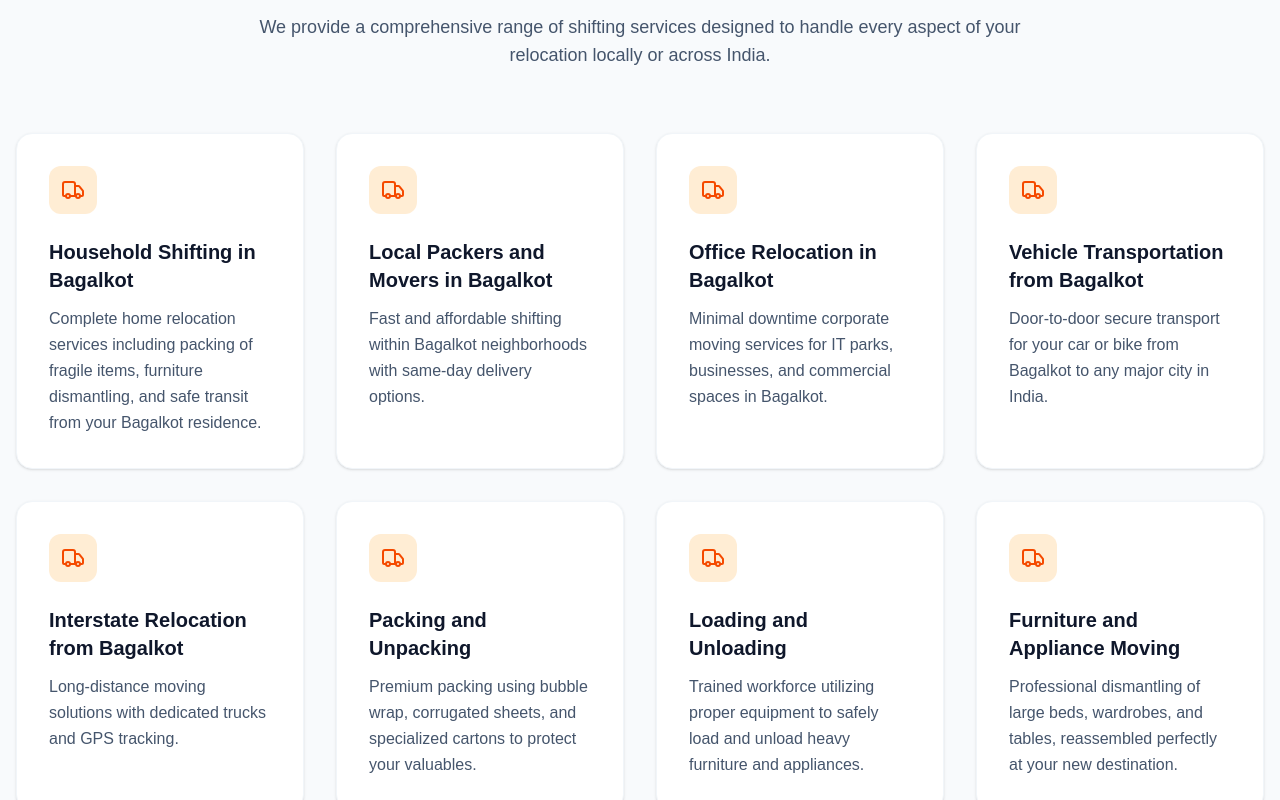
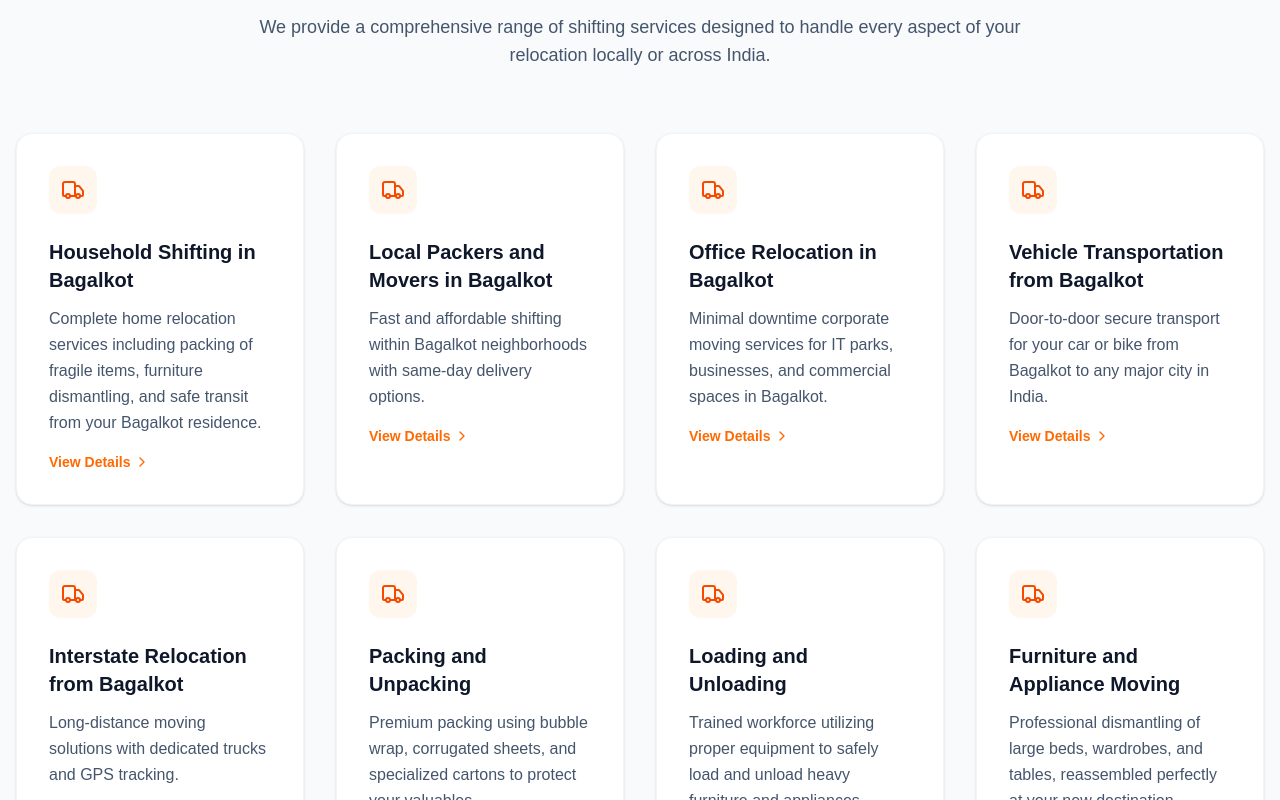
Before and after one commit to likhitpg08092020-bot/likhitpackers, a React (Vite) app: page /locations/bagalkot in a window 1280 px wide. Shown: the part 1300-2100 px from the top of the page. Built offline with nearby package versions, Linux system fonts and the light colour scheme; no server answers.

Commit message:
Create dedicated service pages and link them

```diff
--- a/src/App.tsx
+++ b/src/App.tsx
@@ -15,6 +15,7 @@ import Login from './pages/login';
 import Quote from './pages/quote';
 import Register from './pages/register';
 import Services from './pages/services';
+import ServiceDetail from './pages/service-detail';
 import Testimonials from './pages/testimonials';
 import Track from './pages/track';
 
@@ -50,6 +51,7 @@ function App() {
         <Route path="/quote" element={<Quote />} />
         <Route path="/register" element={<Register />} />
         <Route path="/services" element={<Services />} />
+        <Route path="/services/:id" element={<ServiceDetail />} />
         <Route path="/testimonials" element={<Testimonials />} />
         <Route path="/track" element={<Track />} />
       </Routes>
--- a/src/data/locationsData.ts
+++ b/src/data/locationsData.ts
@@ -32,15 +32,15 @@ export const cities = [
 const aboutTextTemplate = (city: string) => `Looking for reliable packers and movers in ${city} for your home, office, vehicle or long-distance relocation? Likhit Packers and Movers provides professional packing, loading, transportation, unloading and relocation services for customers moving within ${city} or relocating to another city.\n\nWhether you are shifting to a new apartment, moving your family to Bengaluru, relocating an office, or transporting your vehicle, our team helps coordinate the complete moving process from packing to delivery.`;
 
 const servicesTemplate = (city: string) => [
-  { title: `Household Shifting in ${city}`, desc: `Complete home relocation services including packing of fragile items, furniture dismantling, and safe transit from your ${city} residence.` },
-  { title: `Local Packers and Movers in ${city}`, desc: `Fast and affordable shifting within ${city} neighborhoods with same-day delivery options.` },
-  { title: `Office Relocation in ${city}`, desc: `Minimal downtime corporate moving services for IT parks, businesses, and commercial spaces in ${city}.` },
-  { title: `Vehicle Transportation from ${city}`, desc: `Door-to-door secure transport for your car or bike from ${city} to any major city in India.` },
-  { title: `Interstate Relocation from ${city}`, desc: `Long-distance moving solutions with dedicated trucks and GPS tracking.` },
-  { title: `Packing and Unpacking`, desc: `Premium packing using bubble wrap, corrugated sheets, and specialized cartons to protect your valuables.` },
-  { title: `Loading and Unloading`, desc: `Trained workforce utilizing proper equipment to safely load and unload heavy furniture and appliances.` },
-  { title: `Furniture and Appliance Moving`, desc: `Professional dismantling of large beds, wardrobes, and tables, reassembled perfectly at your new destination.` },
-  { title: `Storage and Warehousing`, desc: `Safe, climate-controlled storage facilities for short-term or long-term keeping of your goods.` }
+  { slug: "household-shifting", title: `Household Shifting in ${city}`, desc: `Complete home relocation services including packing of fragile items, furniture dismantling, and safe transit from your ${city} residence.` },
+  { slug: "local-packers", title: `Local Packers and Movers in ${city}`, desc: `Fast and affordable shifting within ${city} neighborhoods with same-day delivery options.` },
+  { slug: "office-relocation", title: `Office Relocation in ${city}`, desc: `Minimal downtime corporate moving services for IT parks, businesses, and commercial spaces in ${city}.` },
+  { slug: "vehicle-transportation", title: `Vehicle Transportation from ${city}`, desc: `Door-to-door secure transport for your car or bike from ${city} to any major city in India.` },
+  { slug: "interstate-relocation", title: `Interstate Relocation from ${city}`, desc: `Long-distance moving solutions with dedicated trucks and GPS tracking.` },
+  { slug: "packing-unpacking", title: `Packing and Unpacking`, desc: `Premium packing using bubble wrap, corrugated sheets, and specialized cartons to protect your valuables.` },
+  { slug: "loading-unloading", title: `Loading and Unloading`, desc: `Trained workforce utilizing proper equipment to safely load and unload heavy furniture and appliances.` },
+  { slug: "furniture-moving", title: `Furniture and Appliance Moving`, desc: `Professional dismantling of large beds, wardrobes, and tables, reassembled perfectly at your new destination.` },
+  { slug: "storage-warehousing", title: `Storage and Warehousing`, desc: `Safe, climate-controlled storage facilities for short-term or long-term keeping of your goods.` }
 ];
 
 const pricingTemplate = (city: string) => [
--- /dev/null
+++ b/src/data/servicesData.ts
@@ -0,0 +1,47 @@
+export const servicesData = [
+  {
+    id: "household-shifting",
+    title: "Household Shifting",
+    description: "Complete home relocation services ensuring maximum safety for your household items. We handle packing, loading, transport, and unloading."
+  },
+  {
+    id: "local-packers",
+    title: "Local Packers and Movers",
+    description: "Fast, affordable, and safe shifting within the city or local neighborhoods with same-day delivery options."
+  },
+  {
+    id: "office-relocation",
+    title: "Office Relocation",
+    description: "Strategic corporate shifting with minimal downtime, ensuring your IT equipment and furniture are securely moved."
+  },
+  {
+    id: "vehicle-transportation",
+    title: "Vehicle Transportation",
+    description: "Secure, insured door-to-door car and bike transport services to anywhere in India using dedicated carriers."
+  },
+  {
+    id: "interstate-relocation",
+    title: "Interstate Relocation",
+    description: "Long-distance moving solutions with GPS-tracked trucks to ensure your belongings reach another state safely."
+  },
+  {
+    id: "packing-unpacking",
+    title: "Packing and Unpacking",
+    description: "Premium multi-layer packing using high-quality materials to protect your fragile items during transit."
+  },
+  {
+    id: "loading-unloading",
+    title: "Loading and Unloading",
+    description: "Trained professionals using the right equipment to safely lift and load heavy furniture and appliances."
+  },
+  {
+    id: "furniture-moving",
+    title: "Furniture and Appliance Moving",
+    description: "Expert dismantling of beds, wardrobes, and heavy furniture, followed by careful reassembly at the destination."
+  },
+  {
+    id: "storage-warehousing",
+    title: "Storage and Warehousing",
+    description: "Safe, climate-controlled, 24/7 monitored storage facilities for keeping your goods secure short-term or long-term."
+  }
+];
--- a/src/pages/location-detail.tsx
+++ b/src/pages/location-detail.tsx
@@ -123,13 +123,20 @@ export default function LocationDetail() {
 
           <div className="grid md:grid-cols-2 lg:grid-cols-4 gap-8">
             {data.services.map((service, idx) => (
-              <div key={idx} className="bg-white p-8 rounded-2xl shadow-sm border border-slate-100 hover:shadow-xl hover:-translate-y-1 transition-all duration-300">
-                <div className="w-12 h-12 bg-orange-100 text-orange-600 rounded-xl flex items-center justify-center mb-6">
+              <Link
+                key={idx}
+                to={`/services/${service.slug}`}
+                className="bg-white p-8 rounded-2xl shadow-sm border border-slate-100 hover:shadow-xl hover:-translate-y-1 hover:border-orange-200 transition-all duration-300 group block"
+              >
+                <div className="w-12 h-12 bg-orange-50 text-orange-600 rounded-xl flex items-center justify-center mb-6 group-hover:bg-orange-500 group-hover:text-white transition-colors">
                   <Truck className="w-6 h-6" />
                 </div>
-                <h3 className="text-xl font-bold text-slate-900 mb-3">{service.title}</h3>
+                <h3 className="text-xl font-bold text-slate-900 mb-3 group-hover:text-orange-500 transition-colors">{service.title}</h3>
                 <p className="text-slate-600 leading-relaxed">{service.desc}</p>
-              </div>
+                <div className="mt-4 flex items-center text-orange-500 font-semibold text-sm">
+                  View Details <ChevronRight className="w-4 h-4 ml-1 group-hover:translate-x-1 transition-transform" />
+                </div>
+              </Link>
             ))}
           </div>
         </div>
--- /dev/null
+++ b/src/pages/service-detail.tsx
@@ -0,0 +1,85 @@
+import { useParams, Link } from 'react-router-dom';
+import { Helmet } from 'react-helmet-async';
+import { Header } from '@/components/Header';
+import { Footer } from '@/components/Footer';
+import { Button } from '@/components/ui/button';
+import { servicesData } from '@/data/servicesData';
+import { Truck, CheckCircle2 } from 'lucide-react';
+
+export default function ServiceDetail() {
+  const { id } = useParams<{ id: string }>();
+  const service = servicesData.find(s => s.id === id);
+
+  if (!service) {
+    return (
+      <div className="flex flex-col min-h-screen">
+        <Header />
+        <div className="container mx-auto px-4 py-20 text-center flex flex-col items-center justify-center flex-1">
+          <h1 className="text-3xl font-bold text-slate-800 mb-4">Service Not Found</h1>
+          <Link to="/services">
+            <Button className="bg-orange-500 hover:bg-orange-600">View All Services</Button>
+          </Link>
+        </div>
+        <Footer />
+      </div>
+    );
+  }
+
+  return (
+    <div className="flex flex-col min-h-screen bg-slate-50">
+      <Helmet>
+        <title>{service.title} | Likhit Packers and Movers</title>
+        <meta name="description" content={service.description} />
+      </Helmet>
+
+      <Header />
+
+      <main className="flex-1">
+        <section className="bg-slate-900 text-white py-20">
+          <div className="container mx-auto px-4 max-w-4xl text-center">
+            <div className="w-16 h-16 bg-orange-500 text-white rounded-full flex items-center justify-center mx-auto mb-6">
+              <Truck className="w-8 h-8" />
+            </div>
+            <h1 className="text-4xl md:text-5xl font-bold mb-6">{service.title}</h1>
+            <p className="text-xl text-slate-300 leading-relaxed max-w-2xl mx-auto">
+              {service.description}
+            </p>
+            <div className="mt-8">
+              <Link to="/quote">
+                <Button className="bg-orange-500 hover:bg-orange-600 text-white px-8 py-6 text-lg rounded-xl shadow-lg">
+                  Get Free Quotation
+                </Button>
+              </Link>
+            </div>
+          </div>
+        </section>
+
+        <section className="py-20 container mx-auto px-4 max-w-4xl">
+          <div className="bg-white rounded-2xl p-8 shadow-sm border border-slate-100">
+            <h2 className="text-2xl font-bold text-slate-900 mb-6">Why Choose Our {service.title}?</h2>
+            <div className="space-y-4">
+              <div className="flex items-start gap-3">
+                <CheckCircle2 className="w-6 h-6 text-orange-500 shrink-0 mt-0.5" />
+                <p className="text-slate-600"><strong>Professional Team:</strong> Our experienced crew handles your specific requirement with utmost care and efficiency.</p>
+              </div>
+              <div className="flex items-start gap-3">
+                <CheckCircle2 className="w-6 h-6 text-orange-500 shrink-0 mt-0.5" />
+                <p className="text-slate-600"><strong>Safe & Secure:</strong> We prioritize the safety of your goods, using top-tier packing materials and modern equipment.</p>
+              </div>
+              <div className="flex items-start gap-3">
+                <CheckCircle2 className="w-6 h-6 text-orange-500 shrink-0 mt-0.5" />
+                <p className="text-slate-600"><strong>On-Time Delivery:</strong> We value your time and strictly adhere to our committed schedules.</p>
+              </div>
+              <div className="flex items-start gap-3">
+                <CheckCircle2 className="w-6 h-6 text-orange-500 shrink-0 mt-0.5" />
+                <p className="text-slate-600"><strong>Transparent Pricing:</strong> No hidden charges. You get exactly what you pay for with zero surprises.</p>
+              </div>
+            </div>
+          </div>
+        </section>
+      </main>
+
+      <Footer />
+    </div>
+  );
+}
```
Also changed, not shown: src/pages/services.tsx (+23 -1 lines), 5 other files (tests, documents, lock files or other folders).
